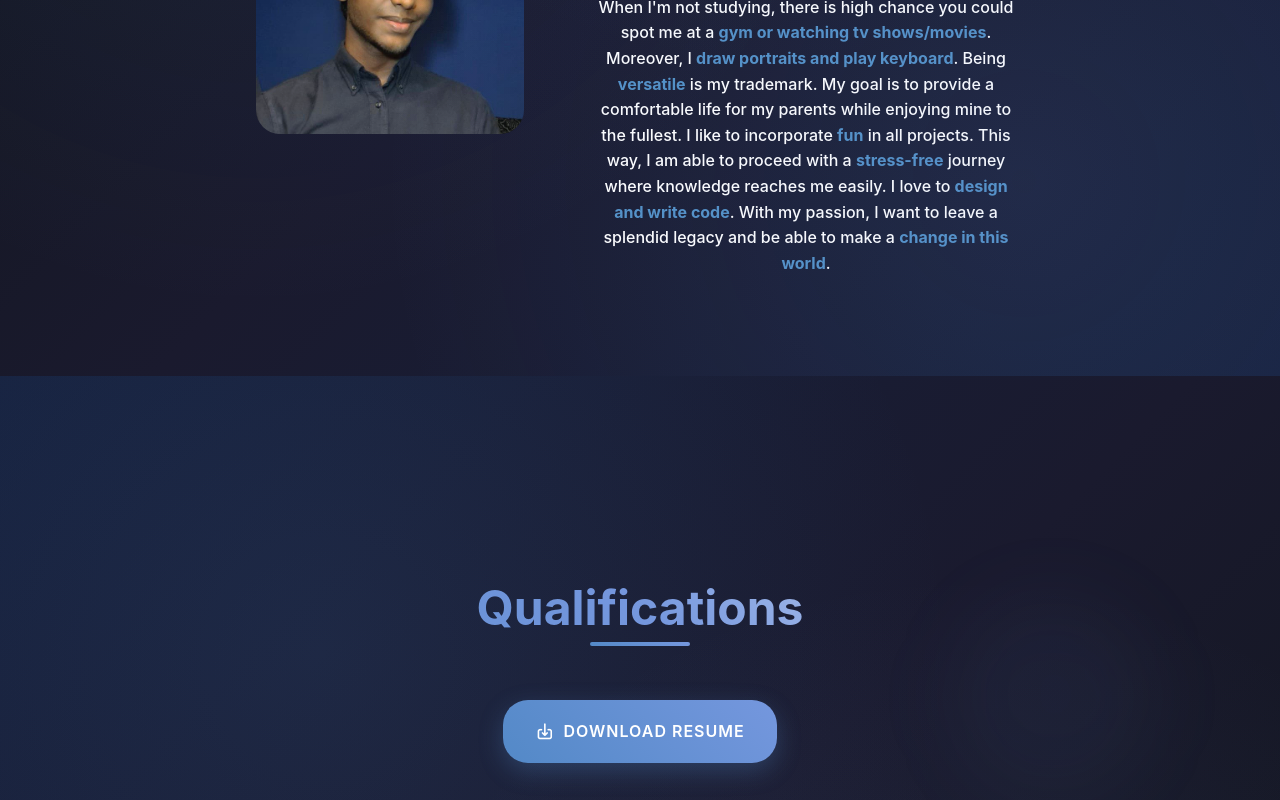
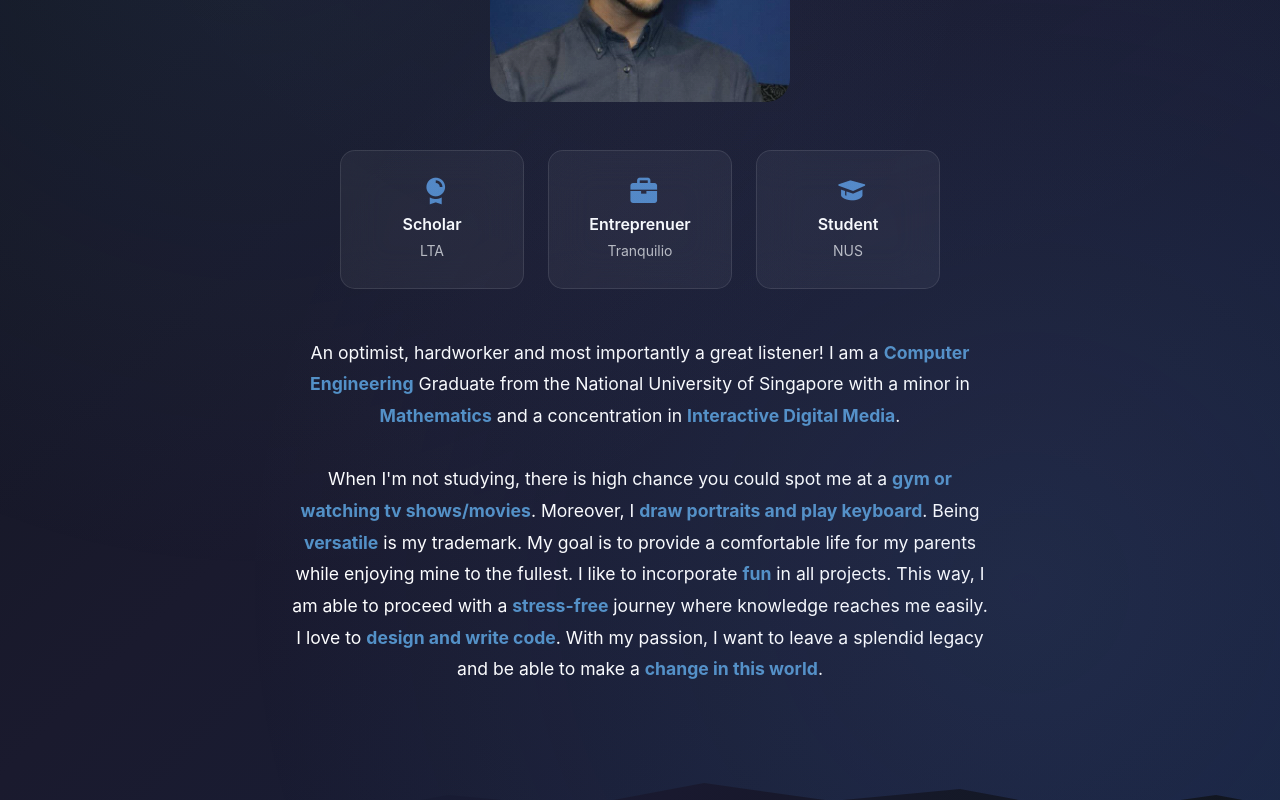
Before and after one commit to KishorKumar11/Portfolio, a React (Create React App) app: page / in a window 1280 px wide. Shown: the part 1400-2200 px from the top of the page. Built offline with nearby package versions, Linux system fonts and the light colour scheme.

Commit message:
feat: Update section styles and add decorative elements to About, Hobbies, Work, Skills, and Projects components

```diff
--- a/src/components/About/About.css
+++ b/src/components/About/About.css
@@ -1,6 +1,6 @@
 .about {
     position: relative;
-    padding: 100px 0;
+    padding: 50px 0px 200px 0px;
     background: linear-gradient(135deg, #0f1419 0%, #1a1a2e 50%, #16213e 100%);
     overflow: hidden;
 }
@@ -18,7 +18,7 @@
     z-index: 1;
 }
 
-.about::after {
+.about-decoration {
     content: '';
     position: absolute;
     top: 10%;
@@ -29,6 +29,22 @@
     border-radius: 50%;
     filter: blur(60px);
     z-index: 1;
+    pointer-events: none;
+}
+
+.about::after {
+    content: '';
+    position: absolute;
+    bottom: 0;
+    left: 0;
+    width: 100%;
+    height: 120px;
+    background: linear-gradient(135deg, #16213e 0%, #1a1a2e 50%, #0f1419 100%);
+    clip-path: polygon(0% 100%, 0% 60%, 5% 45%, 15% 35%, 25% 45%, 35% 25%, 45% 35%, 55% 15%, 65% 30%, 75% 20%, 85% 40%, 95% 25%, 100% 35%, 100% 100%);
+    z-index: 3;
+    pointer-events: none;
+    opacity: 0.9;
+    filter: drop-shadow(0 -10px 20px rgba(83, 137, 199, 0.1));
 }
 
 .about-text {
@@ -54,22 +70,28 @@
 }
 
 .about__container {
-    grid-template-columns: repeat(2, 1fr);
-    align-items: center;
-    column-gap: 4rem;
-    padding-left: 20%;
-    padding-right: 20%;
+    max-width: 1200px;
+    margin: 0 auto;
+    padding: 0 20px;
+    display: flex;
+    justify-content: center;
 }
 
-.section__title {
-    margin-top: 18%;
-    margin-bottom: 5%;
+.about__content {
+    display: flex;
+    flex-direction: column;
+    align-items: center;
+    text-align: center;
+    gap: 3rem;
+    max-width: 800px;
 }
 
 .about__img {
     border-radius: 1.5rem;
     transition: 0.5s;
-    justify-self: center;
+    width: 300px;
+    height: 300px;
+    object-fit: cover;
 }
 
 .about__img:hover {
@@ -78,140 +100,149 @@
     transform: rotate3d(1, 1, 1, 10deg);
 }
 
-.about__title {
-    color: white;
-}
-
-.about__box {
-    color: white;
-    transition: 0.3s;
-}
-
-.about__box:hover {
-    transition: 0.3s;
-    transform: scale(0.9);
-}
-
-.bgimg {
+.about__data {
     width: 100%;
 }
 
 .about__info {
-    grid-template-columns: repeat(3, 140px);
-    gap: 0.5rem;
-    margin-bottom: 10%;
+    display: grid;
+    grid-template-columns: repeat(3, 1fr);
+    gap: 1.5rem;
+    margin-bottom: 3rem;
+    justify-content: center;
+    max-width: 600px;
+    margin-left: auto;
+    margin-right: auto;
+}
+
+.about__description {
+    color: white;
+    line-height: 1.8;
+    font-size: 1.1rem;
+    text-align: center;
+    max-width: 700px;
+    margin: 0 auto;
+}
+
+.about__description b {
+    color: rgb(83, 145, 199);
+}
+
+.section__title {
+    margin-top: 18%;
+    margin-bottom: 5%;
+}
+
+.about__box {
+    background: rgba(255, 255, 255, 0.05);
+    backdrop-filter: blur(20px);
+    border: 1px solid rgba(255, 255, 255, 0.1);
+    border-radius: 15px;
+    padding: 1.5rem 1rem;
+    text-align: center;
+    transition: all 0.3s ease;
+    color: white;
+}
+
+.about__box:hover {
+    transform: translateY(-5px);
+    background: rgba(255, 255, 255, 0.08);
+    border-color: rgba(83, 137, 199, 0.3);
+    box-shadow: 0 10px 30px rgba(83, 137, 199, 0.2);
+}
+
+.about__box i {
+    font-size: 2rem;
+    color: #5389c7;
+    margin-bottom: 0.5rem;
+    display: block;
+}
+
+.about__title {
+    color: white;
+    font-size: 1rem;
+    font-weight: 600;
+    margin-bottom: 0.25rem;
+}
+
+.about__subtitle {
+    color: rgba(255, 255, 255, 0.7);
+    font-size: 0.875rem;
 }
 
 /* Small devices (phones, less than 768px) */
 @media only screen and (max-width: 768px) {
-    .about__container {
-        grid-template-columns: 1fr;
-        padding-left: 10%;
-        padding-right: 10%;
+    .about {
+        padding: 120px 0;
     }
 
-    .about-text p {
-        padding-left: 5%;
-        padding-right: 5%;
+    .about__container {
+        padding: 0 15px;
+    }
+
+    .about__content {
+        gap: 2rem;
+    }
+
+    .about__img {
+        width: 250px;
+        height: 250px;
     }
 
     .about__info {
-        grid-template-columns: repeat(2, 140px);
+        grid-template-columns: 1fr;
+        gap: 1rem;
+        max-width: 300px;
+        margin-bottom: 2rem;
+    }
+
+    .about__description {
+        font-size: 1rem;
+        line-height: 1.6;
     }
 }
 
 /* Medium devices (tablets, 768px and up) */
 @media only screen and (min-width: 768px) and (max-width: 992px) {
-    .about__container {
-        grid-template-columns: repeat(2, 1fr);
-        padding-left: 15%;
-        padding-right: 15%;
+    .about {
+        padding: 130px 0;
     }
 
-    .about-text p {
-        padding-left: 7%;
-        padding-right: 7%;
+    .about__container {
+        padding: 0 40px;
+    }
+
+    .about__content {
+        gap: 2.5rem;
+    }
+
+    .about__img {
+        width: 280px;
+        height: 280px;
     }
 
     .about__info {
-        grid-template-columns: repeat(3, 140px);
+        grid-template-columns: repeat(3, 1fr);
+        gap: 1.2rem;
+        max-width: 500px;
+        margin-bottom: 2.5rem;
     }
 
-    .about__img {
-        border-radius: 1.5rem;
-        transition: 0.5s;
-        justify-self: center;
+    .about__description {
+        font-size: 1.05rem;
     }
 }
 
 /* Large devices (laptops/desktops, 992px and up) */
 @media only screen and (min-width: 992px) {
-    .about {
-        display: grid;
-        text-align: center;
-        align-items: center;
-        font-weight: 500;
-    }
-
-    .about-text {
-        color: rgb(255, 255, 255);
-        letter-spacing: 1px;
-        font-size: large;
-    }
-
-    .about__description b {
-        color: rgb(83, 145, 199);
-    }
-
-    .about-text p {
-        color: rgb(255, 255, 255);
-        justify-content: center;
-        padding-left: 10%;
-        padding-right: 10%;
-        letter-spacing: 0.5px;
-    }
-
-    .about__container {
-        grid-template-columns: repeat(2, 1fr);
-        align-items: center;
-        column-gap: 4rem;
-        padding-left: 20%;
-        padding-right: 20%;
-    }
-
-    .section__title {
-        margin-top: 8%;
-        margin-bottom: 5%;
-    }
-
-    .about__img {
-        border-radius: 1.5rem;
-        transition: 0.5s;
-        justify-self: center;
-    }
-
     .about__img:hover {
         transition: 1s;
         border-radius: 12rem;
         transform: rotate3d(1, 1, 1, 10deg);
     }
 
-    .about__box {
-        transition: 0.3s;
-    }
-
     .about__box:hover {
         transition: 0.3s;
-        transform: scale(0.9);
-    }
-
-    .bgimg {
-        width: 100%;
-    }
-
-    .about__info {
-        grid-template-columns: repeat(3, 140px);
-        gap: 0.5rem;
-        margin-bottom: 10%;
+        transform: scale(0.95);
     }
 }
--- a/src/components/About/About.js
+++ b/src/components/About/About.js
@@ -15,20 +15,22 @@ const About = ({ setActiveNav }) => {
 
     return (
         <section class="about" id="about">
+            <div className="about-decoration"></div>
             <h2 className="section__title">About Me</h2>
-            <div className="about__container containter grid">
+            <div className="about__container container">
+                <div className="about__content">
                     <img src={myPic} class="about__img" width={400} alt="" />
-
                     <div className="about__data">
                         <Info />
                         <p className="about__description">
                             An optimist, hardworker and most importantly a great listener! I am a <b>Computer Engineering</b> Graduate from the National University of Singapore with a minor in{' '}
                             <b>Mathematics</b> and a concentration in <b>Interactive Digital Media</b>. <br></br> <br></br>
                             When I'm not studying, there is high chance you could spot me at a <b>gym or watching tv shows/movies</b>. Moreover, I <b>draw portraits and play keyboard</b>. Being{' '}
-                        <b>versatile</b> is my trademark. My goal is to provide a comfortable life for my parents while enjoying mine to the fullest. I like to incorporate <b>fun</b> in all projects.
-                        This way, I am able to proceed with a <b>stress-free</b> journey where knowledge reaches me easily. I love to <b>design and write code</b>. With my passion, I want to leave a
-                        splendid legacy and be able to make a <b>change in this world</b>.{' '}
+                            <b>versatile</b> is my trademark. My goal is to provide a comfortable life for my parents while enjoying mine to the fullest. I like to incorporate <b>fun</b> in all
+                            projects. This way, I am able to proceed with a <b>stress-free</b> journey where knowledge reaches me easily. I love to <b>design and write code</b>. With my passion, I
+                            want to leave a splendid legacy and be able to make a <b>change in this world</b>.{' '}
                         </p>
+                    </div>
                 </div>
             </div>
         </section>
--- a/src/components/Hobbies/Hobbies.js
+++ b/src/components/Hobbies/Hobbies.js
@@ -124,6 +124,7 @@ const Hobbies = () => {
 
     return (
         <section className="hobbies section" id="hobbies">
+            <div className="hobbies-decoration"></div>
             <motion.h2 className="section__title" initial={{ opacity: 0, y: -50 }} whileInView={{ opacity: 1, y: 0 }} transition={{ duration: 0.6 }} viewport={{ once: true }}>
                 Hobbies & Interests
             </motion.h2>
--- a/src/components/Skills/Skills.css
+++ b/src/components/Skills/Skills.css
@@ -1,5 +1,5 @@
 .skills {
-    padding: 100px 0;
+    padding: 50px 0px 200px 0px;
     background: linear-gradient(135deg, #1a1a2e 0%, #16213e 50%, #0f1419 100%);
     position: relative;
     overflow: hidden;
@@ -14,6 +14,21 @@
     bottom: 0;
     background: radial-gradient(circle at 30% 20%, rgba(83, 137, 199, 0.1) 0%, transparent 50%), radial-gradient(circle at 80% 70%, rgba(117, 151, 222, 0.1) 0%, transparent 50%);
     pointer-events: none;
+}
+
+.skills::after {
+    content: '';
+    position: absolute;
+    bottom: 0;
+    left: 0;
+    width: 100%;
+    height: 120px;
+    background: linear-gradient(135deg, #0f1419 0%, #16213e 50%, #1a1a2e 100%);
+    clip-path: polygon(0% 100%, 0% 40%, 12% 25%, 22% 50%, 32% 30%, 42% 45%, 52% 15%, 62% 35%, 72% 25%, 82% 50%, 92% 30%, 100% 45%, 100% 100%);
+    z-index: 3;
+    pointer-events: none;
+    opacity: 0.9;
+    filter: drop-shadow(0 -10px 20px rgba(83, 137, 199, 0.1));
 }
 
 .skills-container {
--- a/src/components/Work/Work.css
+++ b/src/components/Work/Work.css
@@ -1,6 +1,6 @@
 .work {
     position: relative;
-    padding: 100px 0;
+    padding: 50px 0px 200px 0px;
     background: linear-gradient(135deg, #16213e 0%, #1a1a2e 50%, #0f1419 100%);
     overflow: hidden;
 }
@@ -16,8 +16,7 @@
     pointer-events: none;
 }
 
-.work::after {
-    content: '';
+.work-decoration {
     position: absolute;
     top: 20%;
     right: 10%;
@@ -27,6 +26,22 @@
     border-radius: 50%;
     filter: blur(40px);
     z-index: 1;
+    pointer-events: none;
+}
+
+.work::after {
+    content: '';
+    position: absolute;
+    bottom: 0;
+    left: 0;
+    width: 100%;
+    height: 120px;
+    background: linear-gradient(135deg, #0f1419 0%, #1a1a2e 50%, #16213e 100%);
+    clip-path: polygon(0% 100%, 0% 50%, 8% 35%, 18% 45%, 28% 25%, 38% 40%, 48% 20%, 58% 35%, 68% 15%, 78% 30%, 88% 20%, 98% 40%, 100% 25%, 100% 100%);
+    z-index: 3;
+    pointer-events: none;
+    opacity: 0.9;
+    filter: drop-shadow(0 -10px 20px rgba(83, 137, 199, 0.1));
 }
 
 .resume-section {
--- a/src/components/Work/Work.js
+++ b/src/components/Work/Work.js
@@ -19,6 +19,7 @@ const Work = ({ setActiveNav }) => {
 
     return (
         <section className="work" id="work">
+            <div className="work-decoration"></div>
             <h2 className="section__title">Qualifications</h2>
 
             {/* Download Resume Button */}
```
Also changed, not shown: src/components/Contact/Contact.css (+16 -1 lines), src/components/Hobbies/Hobbies.css (+18 -3 lines), src/components/Projects/Projects.css (+17 -1 lines). Lines whose indentation alone changed are shown as unchanged.
